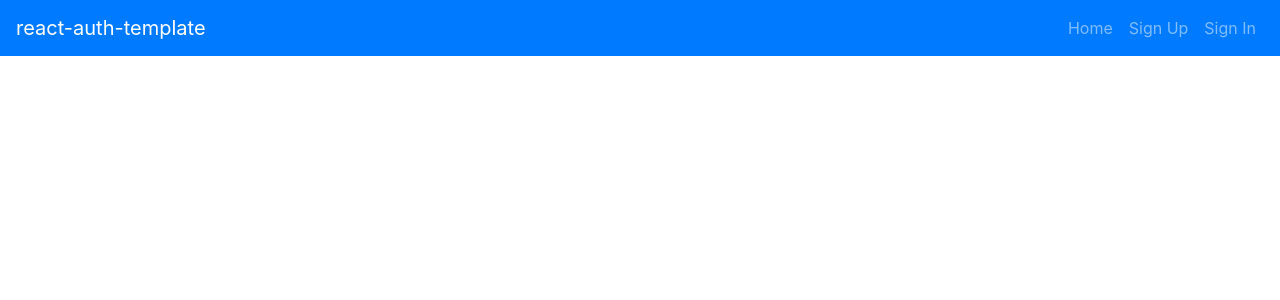
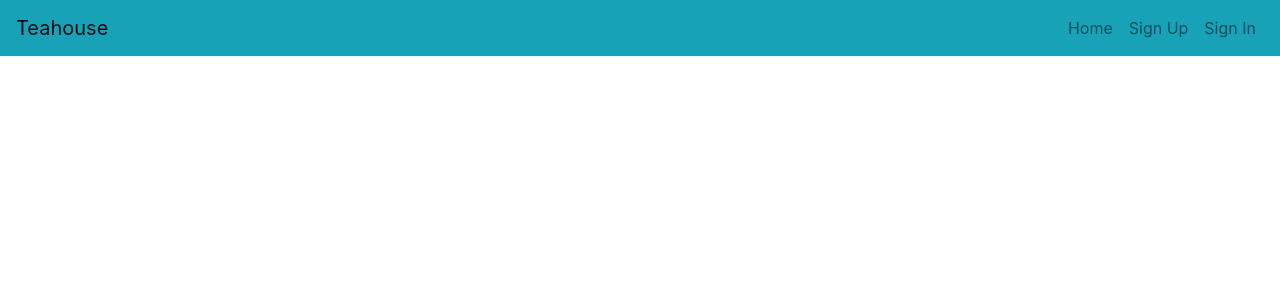
Before and after one commit to GA-SEI-Team-418/teahouse-client, a React app: page /profile-settings in a window 1280 px wide. Shown: the top 300 px of the page. Built offline with nearby package versions, Linux system fonts and the light colour scheme.

Commit message:
Update Header
Updated the header to include the name of our project as well as changing the links to match our routes and the styling of the header as well

```diff
--- a/src/components/Header/Header.js
+++ b/src/components/Header/Header.js
@@ -4,8 +4,7 @@ import Navbar from 'react-bootstrap/Navbar'
 
 const authenticatedOptions = (
   <Fragment>
-    <Nav.Link href="#change-password">Change Password</Nav.Link>
-    <Nav.Link href="#update-username">Update Username</Nav.Link>
+    <Nav.Link href="#profile-settings">Profile Settings</Nav.Link>
     <Nav.Link href="#sign-out">Sign Out</Nav.Link>
   </Fragment>
 )
@@ -24,14 +23,14 @@ const alwaysOptions = (
 )
 
 const Header = ({ user }) => (
-  <Navbar bg="primary" variant="dark" expand="md">
+  <Navbar bg="info" variant="light" expand="md">
     <Navbar.Brand href="#">
-      react-auth-template
+      Teahouse
     </Navbar.Brand>
     <Navbar.Toggle aria-controls="basic-navbar-nav" />
     <Navbar.Collapse id="basic-navbar-nav">
       <Nav className="ml-auto">
-        { user && <span className="navbar-text mr-2">Welcome, {user.email}</span>}
+        { user && <span className="navbar-text mr-2">Hello {user.username}!</span>}
         { alwaysOptions }
         { user ? authenticatedOptions : unauthenticatedOptions }
       </Nav>
```
